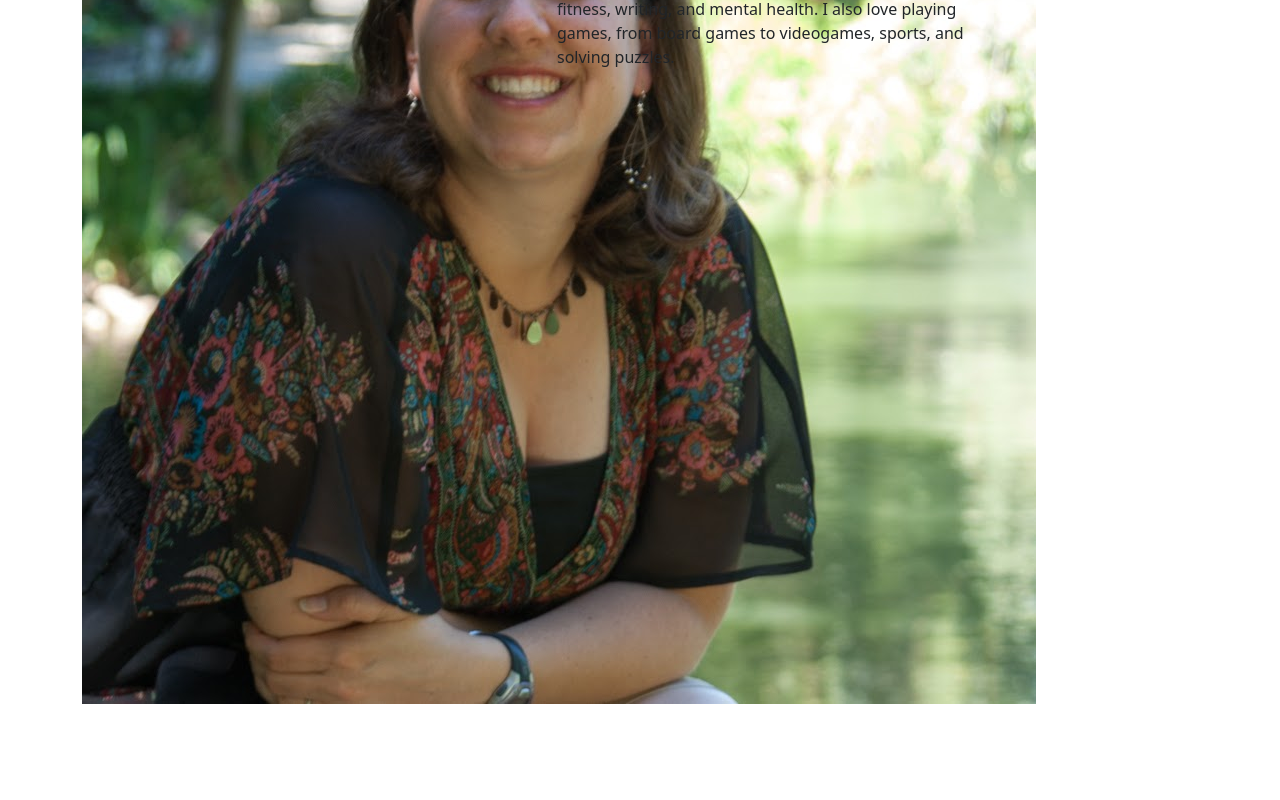
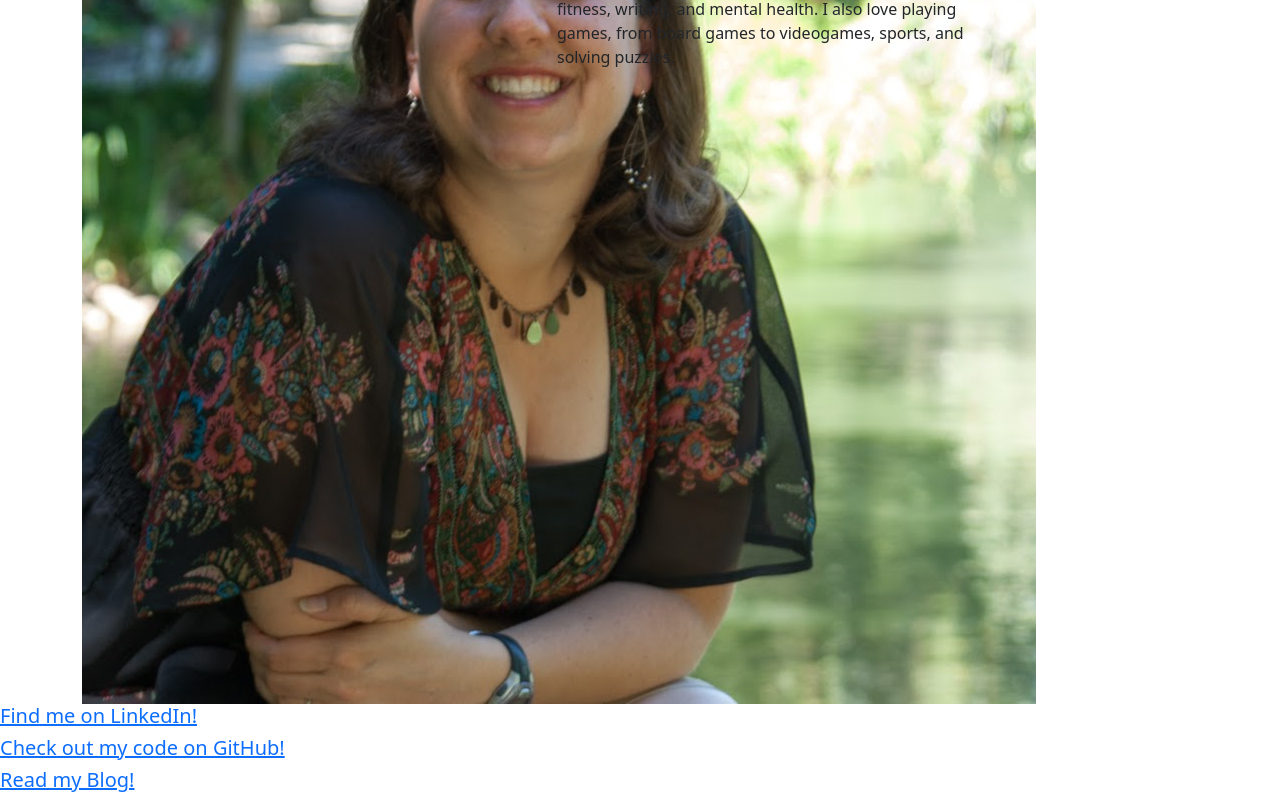
Before and after one commit to lauragupta/lauraReactPortfolio, a React (Create React App) app: page / in a window 1280 px wide. Shown: the part 365-1165 px from the top of the page. Before the commit the page ends 1069 px from the top, so only its background shows below. Built offline with nearby package versions, Linux system fonts and the light colour scheme.

Commit message:
add footer and fix the for bug in JSX to htmlFor

```diff
--- a/src/App.js
+++ b/src/App.js
@@ -5,6 +5,7 @@ import AboutMe from './Components/Pages/AboutMe';
 import Portfolio from './Components/Pages/Portfolio';
 import Contact from './Components/Pages/Contact';
 // import Resume from './Components/Pages/Resume';
+import Footer from './Components/Footer';
 import 'bootstrap/dist/css/bootstrap.min.css';
 
 function App() {
@@ -29,6 +30,7 @@ function App() {
     <div>
       <Header currentPage={currentPage} handlePageChange={handlePageChange} />
       {renderPage()}
+      <Footer />
     </div>
   );
 };
--- a/src/Components/Footer.js
+++ b/src/Components/Footer.js
@@ -0,0 +1,11 @@
+import React from 'react';
+
+export default function Footer() {
+  return (
+    <footer>
+      <h5 className="main-info"><a href="https://www.linkedin.com/in/laura-gupta-5a277158/" target="_blank">Find me on LinkedIn!</a></h5>
+      <h5 className="main-info"><a href="https://github.com/lauragupta" target="_blank">Check out my code on GitHub!</a></h5>
+      <h5 className="main-info"><a href="https://lauragupta.wordpress.com/" target="_blank">Read my Blog!</a></h5>
+    </footer>
+  )
+}
--- a/src/Components/Pages/Contact.js
+++ b/src/Components/Pages/Contact.js
@@ -30,7 +30,7 @@ export default function Contact() {
         <h1>Contact Me</h1>
         <form className="form contact-form">
           <div className="form-group">
-              <label for="contactName">name:</label>
+              <label htmlFor="contactName">name:</label>
               <input className="form-control" type="text" onBlur={(event) => onblurName(event)}/>
               {errorName && (
                 <div className="formErr">
@@ -39,7 +39,7 @@ export default function Contact() {
               )}
           </div>
           <div className="form-group">
-              <label for="contactEmail">email:</label>
+              <label htmlFor="contactEmail">email:</label>
               <input className="form-control" type="email" onBlur={(event) => onblurEmail(event)} />
               {errorEmail && (
                 <div className="formErr">
@@ -48,7 +48,7 @@ export default function Contact() {
               )}
           </div>
           <div className="form-group">
-              <label for="message">Message</label>
+              <label htmlFor="message">Message</label>
               <textarea className="form-control" type="text" id="message" onBlur={(event) => onblurMessage(event)} />
               {errorMessage && (
                 <div className="formErr">
```
